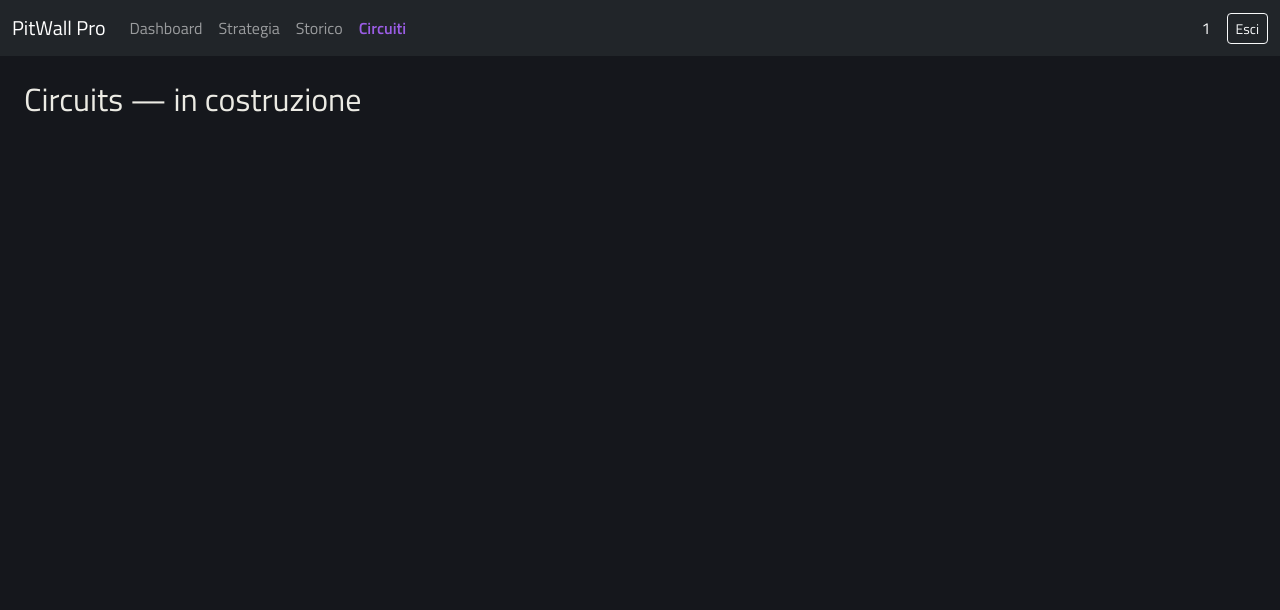
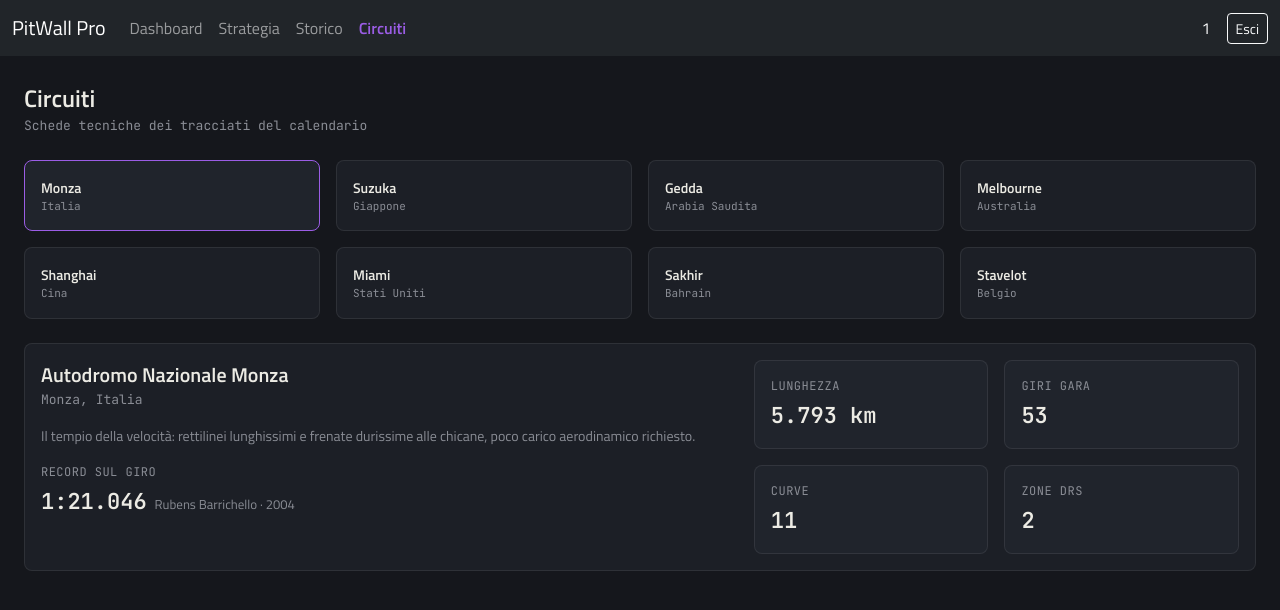
Before and after one commit to niccolosciucco/frontend, a React (Vite) app: page /circuiti in a window 1280 px wide. Shown: the top 610 px of the page. Built offline with nearby package versions, Linux system fonts and the light colour scheme; sample sign-in values are in the browser's storage.

Commit message:
updated circuitsPage

```diff
--- a/src/data/circuits.ts
+++ b/src/data/circuits.ts
@@ -106,4 +106,19 @@ export const CIRCUITS: CircuitInfo[] = [
     description:
       "Pista nel deserto che apre tradizionalmente la stagione, superficie molto abrasiva che stressa parecchio le gomme.",
   },
+  {
+    id: "spa",
+    name: "Circuit de Spa-Francorchamps",
+    location: "Stavelot",
+    country: "Belgio",
+    lengthKm: 7.004,
+    laps: 44,
+    lapRecordTime: "1:46.286",
+    lapRecordDriver: "Valtteri Bottas",
+    lapRecordYear: 2018,
+    turns: 19,
+    drsZones: 2,
+    description:
+      "Tracciato storico nelle Ardenne con il famoso passaggio Eau Rouge-Raidillon, noto per le variazioni altimetriche e il meteo imprevedibile.",
+  },
 ];
--- a/src/pages/CircuitsPage.tsx
+++ b/src/pages/CircuitsPage.tsx
@@ -1,3 +1,131 @@
-export default function DashboardPage() {
-  return <h2>Circuits — in costruzione</h2>;
+import { useState } from "react";
+import { CIRCUITS } from "../data/circuits";
+
+export default function CircuitsPage() {
+  const [selectedCircuitId, setSelectedCircuitId] = useState(CIRCUITS[0].id);
+  const selectedCircuit =
+    CIRCUITS.find((c) => c.id === selectedCircuitId) ?? CIRCUITS[0];
+
+  return (
+    <div>
+      <div className="mb-4">
+        <div className="fs-4 fw-semibold">Circuiti</div>
+        <div className="pw-mono text-body-secondary" style={{ fontSize: 13 }}>
+          Schede tecniche dei tracciati del calendario
+        </div>
+      </div>
+
+      <div className="row g-3 mb-4">
+        {CIRCUITS.map((circuit) => {
+          const isSelected = circuit.id === selectedCircuit.id;
+          return (
+            <div className="col-6 col-md-4 col-lg-3" key={circuit.id}>
+              <button
+                type="button"
+                onClick={() => setSelectedCircuitId(circuit.id)}
+                className="btn w-100 text-start p-3 h-100"
+                style={{
+                  background: isSelected
+                    ? "var(--pw-panel-2)"
+                    : "var(--pw-panel)",
+                  border: `1px solid ${isSelected ? "var(--pw-purple)" : "var(--pw-border)"}`,
+                  borderRadius: 8,
+                  color: "var(--pw-text)",
+                }}
+              >
+                <div style={{ fontSize: 14, fontWeight: 600 }}>
+                  {circuit.location}
+                </div>
+                <div
+                  className="pw-mono"
+                  style={{ fontSize: 11, color: "var(--pw-text-dim)" }}
+                >
+                  {circuit.country}
+                </div>
+              </button>
+            </div>
+          );
+        })}
+      </div>
+
+      <div className="pw-card">
+        <div className="row g-4">
+          <div className="col-lg-7">
+            <div className="fs-5 fw-semibold">{selectedCircuit.name}</div>
+            <div
+              className="pw-mono text-body-secondary mb-3"
+              style={{ fontSize: 13 }}
+            >
+              {selectedCircuit.location}, {selectedCircuit.country}
+            </div>
+            <p
+              style={{
+                fontSize: 14,
+                color: "var(--pw-text-dim)",
+                lineHeight: 1.6,
+              }}
+            >
+              {selectedCircuit.description}
+            </p>
+
+            <div className="pw-metric-label mt-3">RECORD SUL GIRO</div>
+            <div className="d-flex align-items-baseline gap-2">
+              <span className="pw-metric-value">
+                {selectedCircuit.lapRecordTime}
+              </span>
+              <span style={{ fontSize: 13, color: "var(--pw-text-dim)" }}>
+                {selectedCircuit.lapRecordDriver} ·{" "}
+                {selectedCircuit.lapRecordYear}
+              </span>
+            </div>
+          </div>
+
+          <div className="col-lg-5">
+            <div className="row g-3">
+              <div className="col-6">
+                <div
+                  className="pw-card"
+                  style={{ background: "var(--pw-panel-2)" }}
+                >
+                  <div className="pw-metric-label">LUNGHEZZA</div>
+                  <div className="pw-metric-value">
+                    {selectedCircuit.lengthKm.toFixed(3)} km
+                  </div>
+                </div>
+              </div>
+              <div className="col-6">
+                <div
+                  className="pw-card"
+                  style={{ background: "var(--pw-panel-2)" }}
+                >
+                  <div className="pw-metric-label">GIRI GARA</div>
+                  <div className="pw-metric-value">{selectedCircuit.laps}</div>
+                </div>
+              </div>
+              <div className="col-6">
+                <div
+                  className="pw-card"
+                  style={{ background: "var(--pw-panel-2)" }}
+                >
+                  <div className="pw-metric-label">CURVE</div>
+                  <div className="pw-metric-value">{selectedCircuit.turns}</div>
+                </div>
+              </div>
+              <div className="col-6">
+                <div
+                  className="pw-card"
+                  style={{ background: "var(--pw-panel-2)" }}
+                >
+                  <div className="pw-metric-label">ZONE DRS</div>
+                  <div className="pw-metric-value">
+                    {selectedCircuit.drsZones}
+                  </div>
+                </div>
+              </div>
+            </div>
+          </div>
+        </div>
+      </div>
+    </div>
+  );
 }
```
